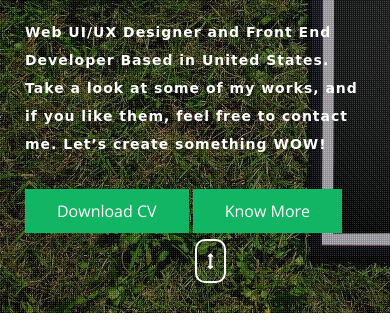
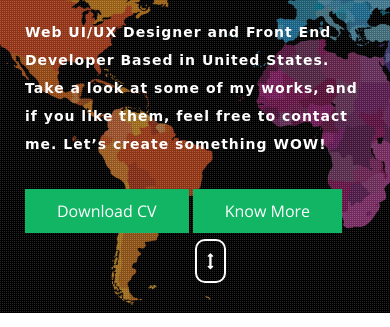
Before and after one commit to sva0113/My-Portfolio-, a plain HTML site: page index.html in a window 390 px wide. Shown: the part 259-586 px from the top of the page. Drawn offline with nearby package versions, Linux system fonts and the light colour scheme.

Commit message:
updated changes

```diff
--- a/css/style.css
+++ b/css/style.css
@@ -117,7 +117,7 @@ nav.navbar.navbar-default.navbar-fixed-top.top-nav-collapse {
 
 /*-- banner --*/
 .banner{
-	background: url(../images/main.jpg) no-repeat 0px 0px;
+	background: url(../images/main.png) no-repeat 0px 0px;
     background-size: cover;
     -webkit-background-size: cover;
     -moz-background-size: cover;
@@ -1745,7 +1745,7 @@ iframe {
 		margin: 7em 0 4em;
 	}
 	.banner {
-		background: url(../images/main.JPG) no-repeat -182px 0px;
+		background: url(../images/main.png) no-repeat -182px 0px;
 		background-size: cover;
 	}
 }
```
Also changed, not shown: images/main.JPG (deleted), images/main.png (added).
